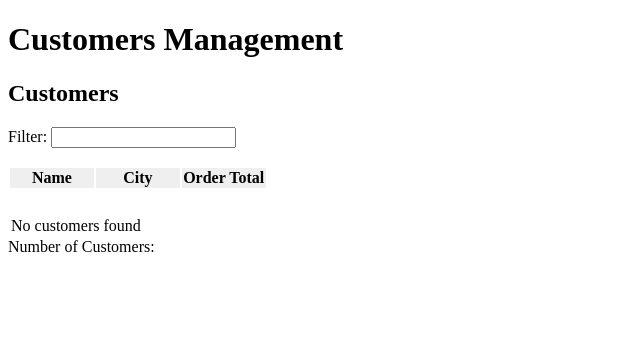
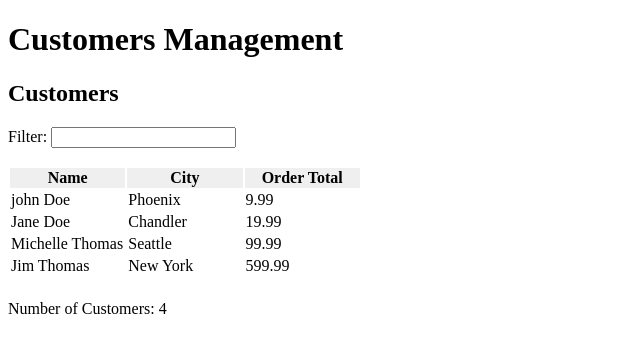
Before and after one commit to codecrook/angular-practice, an Angular app in the folder customers-management/: page / in a window 1280 px wide. Shown: the top 352 px of the page, without its empty margins (0-640 px from the left). Built offline with nearby package versions, Linux system fonts and the light colour scheme.

Commit message:
Learned about Directives, Interpolation and Event Binding

```diff
--- a/customers-management/src/app/customers/customers-list/customers-list.component.html
+++ b/customers-management/src/app/customers/customers-list/customers-list.component.html
@@ -4,29 +4,29 @@
 <table class="table table-hover">
     <thead>
         <tr>
-            <th>Name</th>
-            <th>City</th>
-            <th>Order Total</th>
+            <th (click)="sort('name')">Name</th>
+            <th (click)="sort('city')">City</th>
+            <th (click)="sort('orderTotal')">Order Total</th>
         </tr>
     </thead>
-    <tr>
+    <tr *ngFor="let cust of filteredCustomers">
         <td>
             <a>
-
+                {{ cust.name }}
             </a>
         </td>
-        <td></td>
-        <td></td>
+        <td> {{ cust.city }} </td>
+        <td> {{ cust.orderTotal }} </td>
     </tr>
-    <tr>
+    <tr *ngIf="filteredCustomers && filteredCustomers.length">
         <td colspan="2">&nbsp;</td>
         <td>
-
+            {{ customersOrderTotal }}
         </td>
     </tr>
-    <tr>
+    <tr *ngIf="!filteredCustomers || !filteredCustomers.length">
         <td colspan="4">No customers found</td>
     </tr>
 </table>
-Number of Customers:
+Number of Customers: {{ filteredCustomers.length }}
 <br />
--- a/customers-management/src/app/customers/customers-list/customers-list.component.ts
+++ b/customers-management/src/app/customers/customers-list/customers-list.component.ts
@@ -14,6 +14,24 @@
     constructor() { }
 
     ngOnInit() {
+        this.filteredCustomers = [
+            { id: 1, name: 'john Doe', city: 'Phoenix', orderTotal: 9.99, customerSince: new Date(2014, 7, 10) },
+            { id: 2, name: 'Jane Doe', city: 'Chandler', orderTotal: 19.99, customerSince: new Date(2017, 2, 22) },
+            { id: 3, name: 'Michelle Thomas', city: 'Seattle', orderTotal: 99.99, customerSince: new Date(2002, 10, 31) },
+            { id: 4, name: 'Jim Thomas', city: 'New York', orderTotal: 599.99, customerSince: new Date(2002, 10, 31) },
+        ];
 
     }
+
+    calculateOrders() {
+        this.customersOrderTotal = 0;
+        this.filteredCustomers.forEach((cust: ICustomer) => {
+            this.customersOrderTotal += cust.orderTotal;
+        });
+    }
+
+    sort(prop: string) {
+        console.log(`sort clicked on ${prop}`)
+        //TODO: To implement a sorter service that'll handle the services
+    }
 }
```
